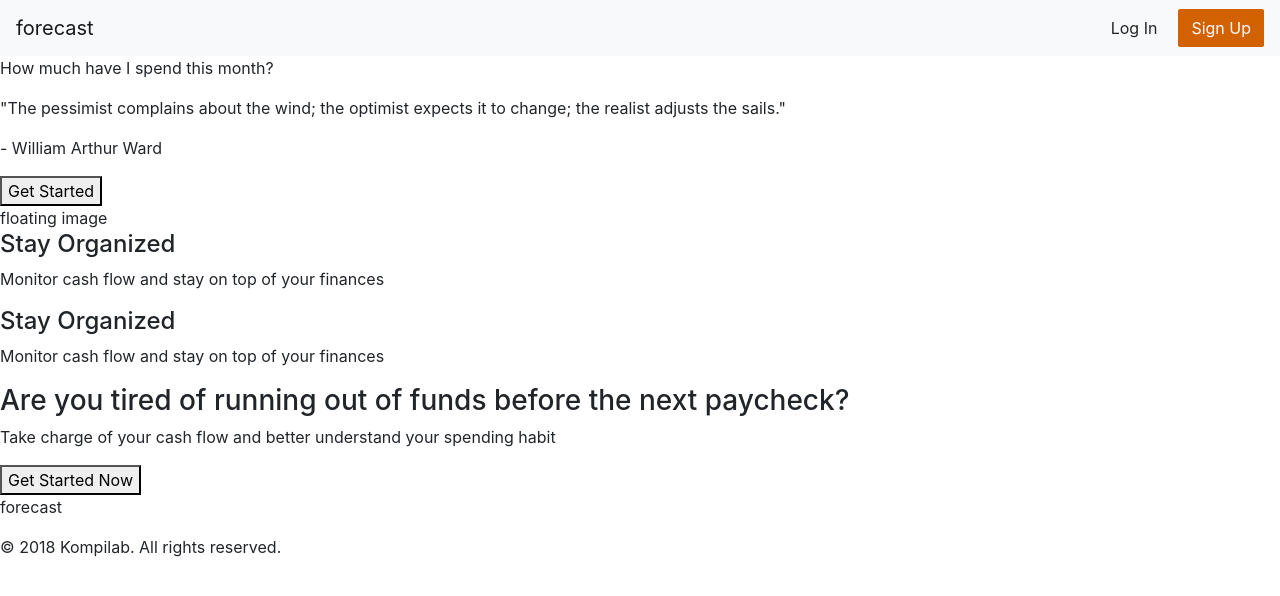
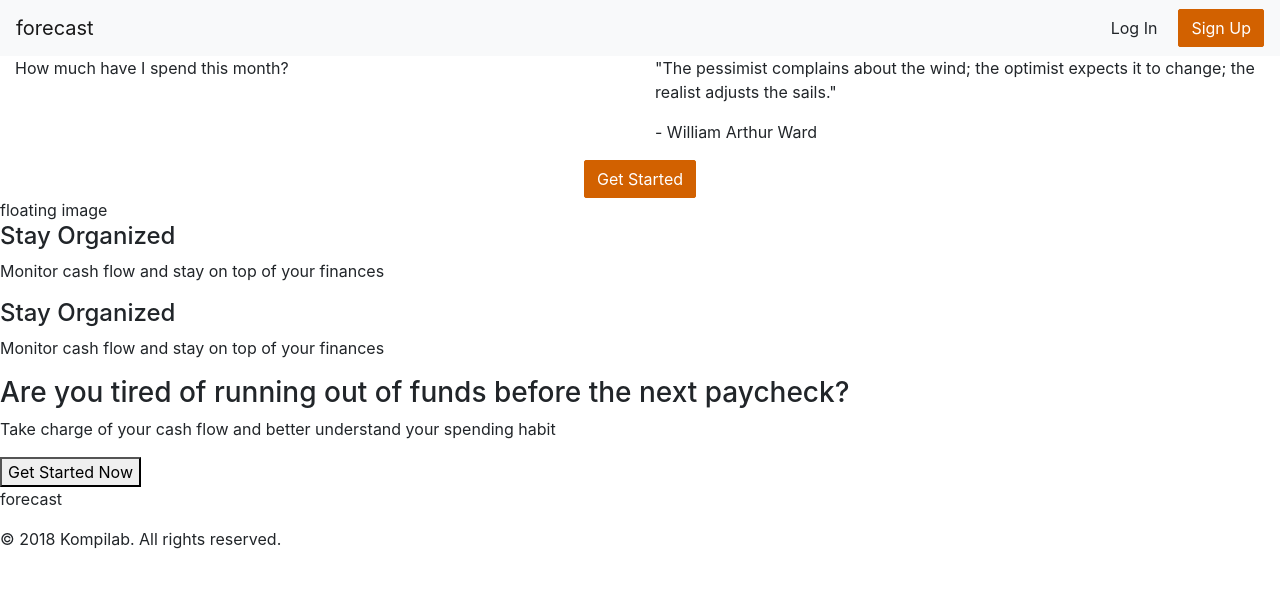
Before and after one commit to Kompilab/forecast-api, a React (Create React App) app in the folder client/: page / in a window 1280 px wide. Shown: the top 596 px of the page. Built offline with nearby package versions, Linux system fonts and the light colour scheme.

Commit message:
Structure Home header

```diff
--- a/client/src/pages/Home/Home.jsx
+++ b/client/src/pages/Home/Home.jsx
@@ -29,21 +29,23 @@ class Home extends Component {
       <div>
         <Navbar title={logoText} {...this.props} />
 
-        <header>
-          <div>
-            <div>
+        <header className="container-fluid">
+          <div className="row">
+            <div className="col">
               <p>How much have I spend this month?</p>
             </div>
 
-            <div>
+            <div className="col">
               <p>"The pessimist complains about the wind; the optimist expects it to change; the realist adjusts the sails."</p>
               <p>- William Arthur Ward</p>
             </div>
           </div>
 
-          <Link to="/dashboard">
-            <button>Get Started</button>
-          </Link>
+          <div className="row justify-content-center">
+            <Link to="/dashboard">
+              <button className="btn btn-primary btn-fo-primary my-2 my-sm-0">Get Started</button>
+            </Link>
+          </div>
         </header>
 
         <div>
```
